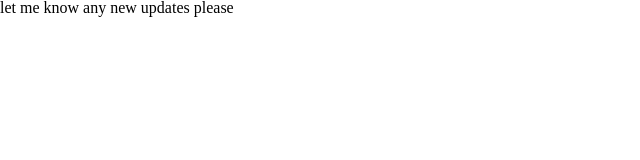
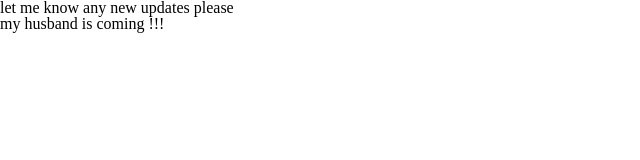
Before and after one commit to lylatan/git_trial_2, a plain HTML site: page root/index.html in a window 1280 px wide. Shown: the whole page, without its empty margins (0-640 px from the left). Drawn offline with Linux system fonts and the light colour scheme.

Commit message:
Update index.html

```diff
--- a/root/index.html
+++ b/root/index.html
@@ -11,6 +11,9 @@
 
     <body>
     <p> let me know any new updates please</p>
+    <p> my husband is coming !!! </p>
+
+
     </body>
 
 
```
